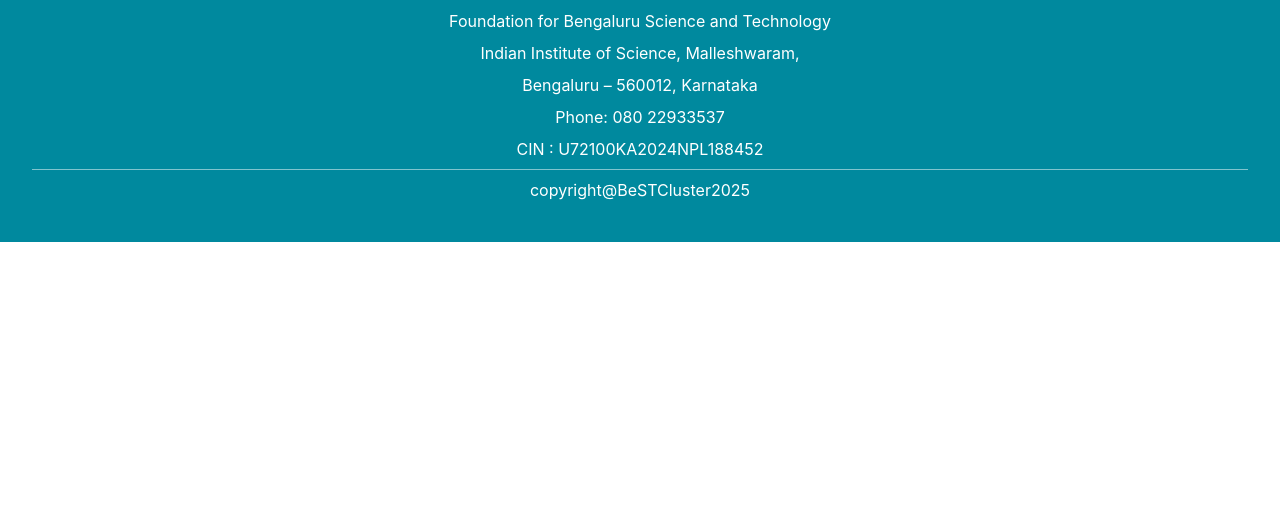
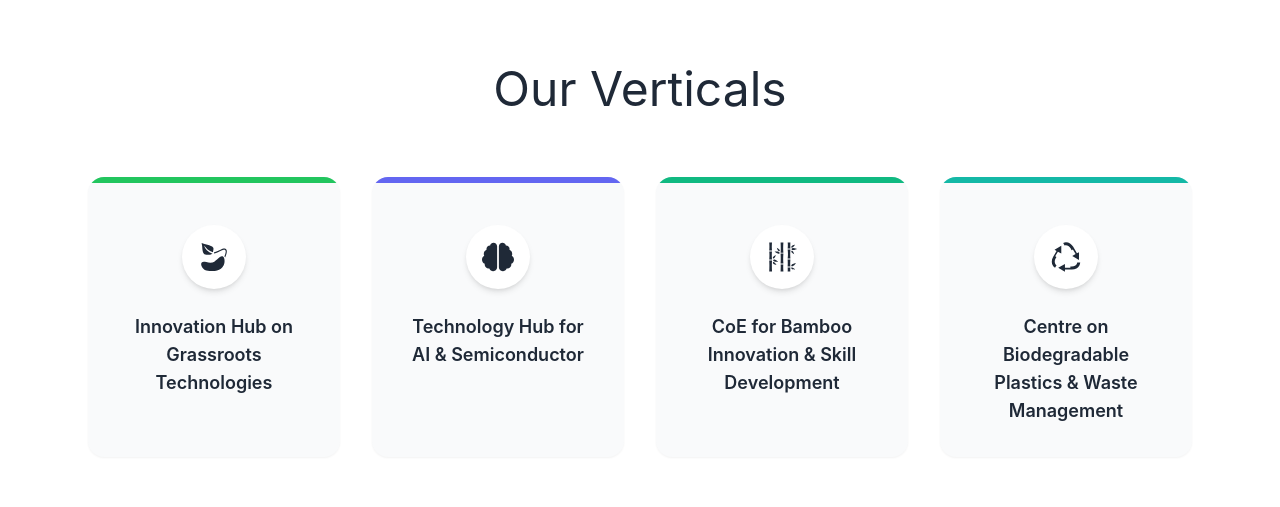
Before and after one commit to swciitg/bestkc_temp, a React (Create React App) app: page /vertical in a window 1280 px wide. Shown: the part 239-746 px from the top of the page. Built offline with nearby package versions, Linux system fonts and the light colour scheme.

Commit message:
UI fixxes

```diff
--- a/src/components/Hexa.jsx
+++ b/src/components/Hexa.jsx
@@ -3,44 +3,31 @@
 const Hexa = () => {
   return (
     <div className="bg-white py-20">
+      <section className="py-20 bg-white">
+        <div className="max-w-screen-xl mx-auto px-8">
           <h2 className="text-3xl text-center md:text-4xl font-light mb-6">
-        BeST, Beyond the Triple Helix: A Hexa-Helical Model
+            NEST, Beyond the Hub and Spoke: A Collaborative Model for Innovation
           </h2>
-      <div className="max-w-screen-xl mx-auto flex flex-col md:flex-row items-center px-8 space-y-8 md:space-y-0 md:space-x-12">
-        {/* Left: Image */}
-        <div className="w-full md:w-1/2 flex justify-center">
+          <div className="w-full flex justify-center">
             <img
-            src="https://www.bestkc.in/wp-content/uploads/2024/07/home-img-01-980x986.jpg"
-            alt="Hexa-Helical Model"
-            className="w-full max-w-xs md:max-w-full object-contain"
+              src="/imgg.jpg"
+              alt="NEST Hub and Spoke Model"
+              className="w-full object-cover"
             />
           </div>
-
-        {/* Right: Text */}
-        <div className="w-full md:w-1/2 text-gray-900">
-          <p className="text-lg leading-relaxed mb-4">
-            The traditional Triple Helix model brings together academia,
-            industry and government, and is an established theoretical model for
-            the implementation of innovation clusters. While this trilateral
-            cooperation would drive knowledge-based economic development, it
-            might be restrictive in terms of social innovation.
-          </p>
-          <p className="text-lg leading-relaxed">
-            BeST aims to go one step further and introduce a more inclusive
-            hexa-helical model. This will include a much wider variety of
-            sectors and stakeholders who will participate in the cluster
-            activities, including academia, industry/startups/professional
-            associations, government agencies, investors and funding agencies,
-            strategic sectors and society/NGOs.
-          </p>
         </div>
-      </div>
+      </section>
       <div className="w-full mt-8 bg-[#004179] flex justify-center items-center py-16 px-8 min-h-[250px] font-inter">
         <div className="max-w-5xl text-white text-center text-xl font-normal leading-relaxed">
-        The state of Karnataka and the city of Bengaluru play a pivotal role in India's economic growth, thanks to their unique
-        combination of a talented pool of scientists and engineers, academic institutions, multinational companies, and a thriving
-        startup ecosystem. The Bengaluru Science and Technology (BeST) cluster envisions cultivating a distinctive innovation culture
-        that strengthens this ecosystem and solidifies the region's position as a global powerhouse of innovation.
+          The North Eastern region of India is a vibrant hub of talent and
+          cultural heritage. The{" "}
+          <strong>North Eastern Science & Technology (NEST) Cluster</strong>,
+          based in Guwahati, aims to leverage these unique strengths by bringing
+          together academic institutions, industries, government, and the
+          community. Its vision is to foster a self-reliant and
+          innovation-driven ecosystem, solidifying the region's position as a
+          powerhouse of technology and sustainable development for a global
+          tomorrow.
         </div>
       </div>
     </div>
--- /dev/null
+++ b/src/pages/Home.jsx
@@ -0,0 +1,19 @@
+import React from 'react'
+import VisionMission from '../components/Vision'
+import Hexa from '../components/Hexa'
+import ClusterActivities from '../components/Cluster'
+import Hero from '../components/Hero'
+import Best from '../components/Best'
+const Home = () => {
+  return (
+    <>
+    <Hero/>
+      <VisionMission/>
+      <Best/>
+      <Hexa/>
+      <ClusterActivities/>
+    </>
+  )
+}
+
+export default Home
--- /dev/null
+++ b/src/pages/VerticalPage.jsx
@@ -0,0 +1,68 @@
+// src/components/Verticals.jsx
+
+import React from 'react';
+import { GiPlantSeed, GiBamboo, GiRecycle } from 'react-icons/gi';
+import { FaBrain } from 'react-icons/fa';
+
+const verticals = [
+  {
+    id: 1,
+    title: 'Innovation Hub on Grassroots Technologies',
+    icon: <GiPlantSeed size={32} />,
+    accent: 'bg-green-500',
+  },
+  {
+    id: 2,
+    title: 'Technology Hub for AI & Semiconductor',
+    icon: <FaBrain size={32} />,
+    accent: 'bg-indigo-500',
+  },
+  {
+    id: 3,
+    title: 'CoE for Bamboo Innovation & Skill Development',
+    icon: <GiBamboo size={32} />,
+    accent: 'bg-emerald-500',
+  },
+  {
+    id: 4,
+    title: 'Centre on Biodegradable Plastics & Waste Management',
+    icon: <GiRecycle size={32} />,
+    accent: 'bg-teal-500',
+  },
+];
+
+const Verticals = () => (
+  <section className="py-32 bg-white">
+    <div className="max-w-6xl mx-auto px-6">
+      <h2 className="text-5xl font-playfair text-center text-gray-800 mb-16">
+        Our Verticals
+      </h2>
+
+      <div className="grid gap-8 sm:grid-cols-2 lg:grid-cols-4">
+        {verticals.map(({ id, title, icon, accent }) => (
+          <div
+            key={id}
+            className="group relative bg-gray-50 rounded-2xl shadow-sm overflow-hidden
+                       p-8 flex flex-col items-center text-center
+                       transition-shadow duration-300 hover:shadow-xl"
+          >
+            {/* Accent stripe at the top */}
+            <div className={`absolute inset-x-0 top-0 h-1.5 ${accent}`} />
+
+            {/* Icon */}
+            <div className={`p-4 rounded-full bg-white shadow-md text-gray-800 mb-6 mt-4`}>
+              {icon}
+            </div>
+
+            {/* Title */}
+            <h3 className="text-lg font-semibold text-gray-800">
+              {title}
+            </h3>
+          </div>
+        ))}
+      </div>
+    </div>
+  </section>
+);
+
+export default Verticals;
```
Lines whose indentation alone changed are shown as unchanged.
